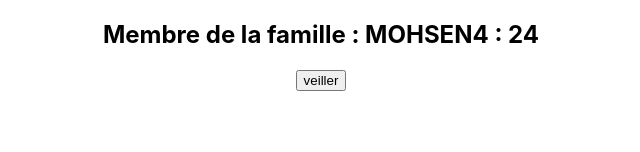
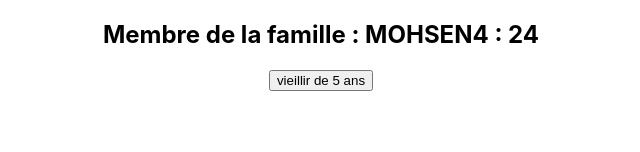
Before and after one commit to mohsennn/-my-app, a React (Create React App) app: page / in a window 1280 px wide. Shown: the part 148-300 px from the top of the page, without its empty margins (319-959 px from the left). Built offline with nearby package versions, Linux system fonts and the light colour scheme.

Commit message:
24-passer des methodes entre les composants

```diff
--- a/src/App.js
+++ b/src/App.js
@@ -2,6 +2,7 @@ import React, { Component, Fragment } from "react";
 import logo from "./logo.svg";
 import "./App.css";
 import Membre from "./components/Membre";
+import Button from "./components/Buttons";
 const famille = {
   membre1: {
     nom: "mohsen1",
@@ -26,13 +27,10 @@ class App extends Component {
     famille,
   };
 
-  handleClick = () => {
-    console.log("display click ");
-     //faire un copie de la liste famille dans l'objet list
-    const list = { ...this.state.famille };
-    list.membre1.age += 1;
-    //mettre à jour la liste
-     this.setState({ list });
+  handleClick = (num) => {
+     const list = { ...this.state.famille };
+    list.membre1.age += num;
+    this.setState({ list });
   };
 
   render() {
@@ -45,7 +43,7 @@ class App extends Component {
         <Membre nom={famille.membre2.nom} age={famille.membre2.age} />
         <Membre nom={famille.membre3.nom} age={famille.membre3.age} />
         <Membre nom={famille.membre4.nom} age={famille.membre4.age} />
-        <button onClick={this.handleClick}> veiller </button>
+        <Button vieillir={() =>this.handleClick(5)} />
       </div>
     );
   }
--- /dev/null
+++ b/src/components/Buttons.js
@@ -0,0 +1,11 @@
+import React from 'react'
+
+const Button = ({vieillir}) =>  {
+    return (
+        <button onClick = {vieillir} >
+        vieillir de 5 ans
+        </button>
+    )
+}
+
+export default Button
```
